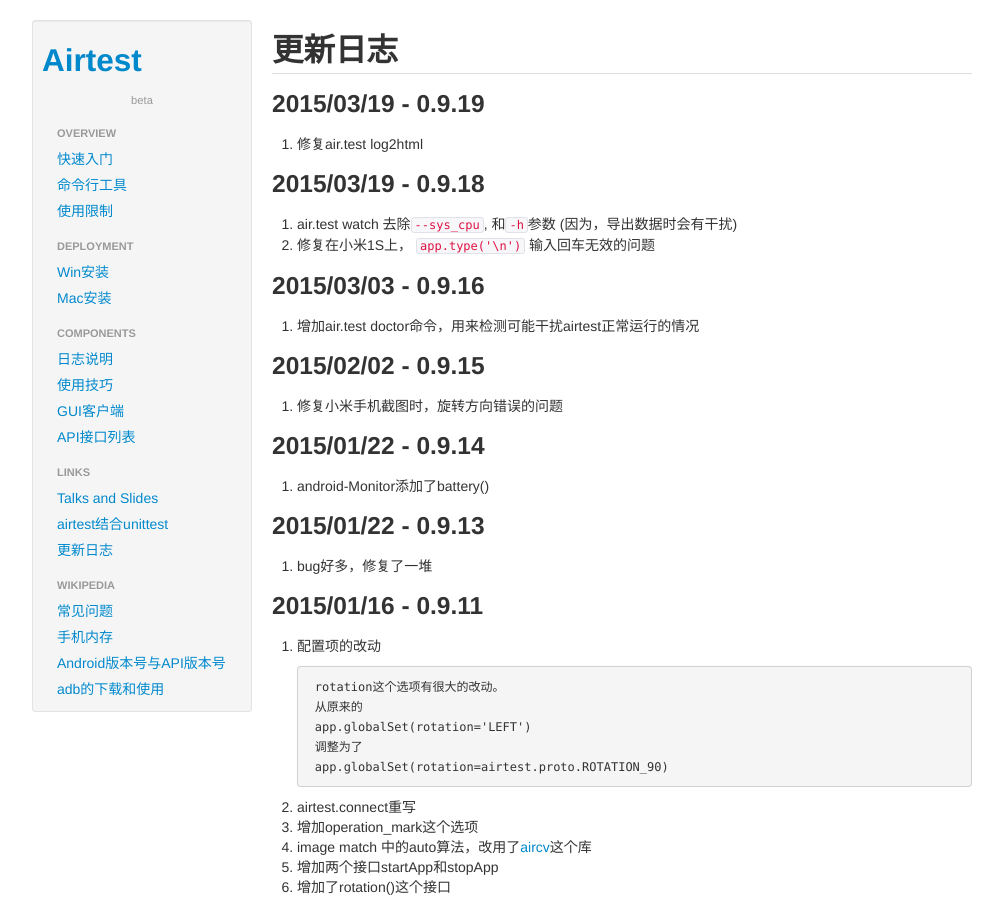
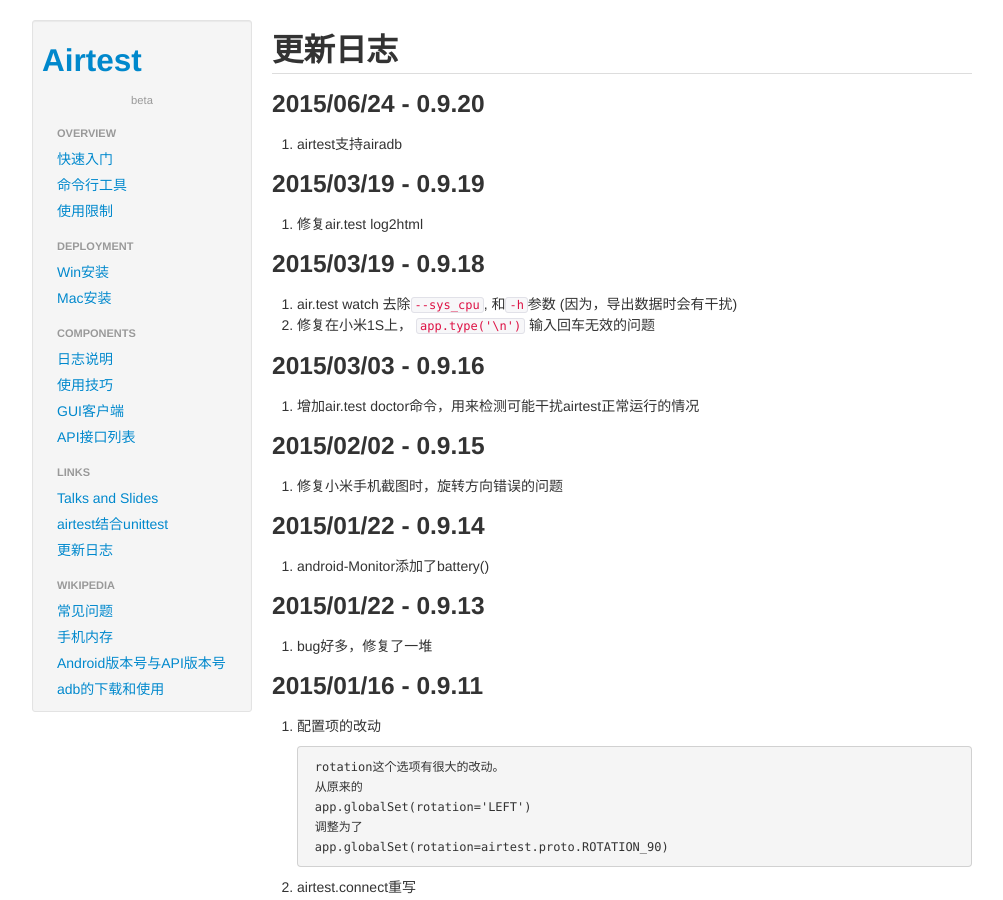
Before and after one commit to NetEase/airtest, a Jekyll site: the page built from _posts/2014-10-31-links-changelog.md, in a window 1280 px wide and 900 px high. Shown: the whole window, without its empty margins (138-1141 px from the left). Built offline with Jekyll 4.4.1, drawn with Linux system fonts in a browser that asks for light colours; comment, search, counter and statistics services are not loaded.

Commit message:
add changelog

```diff
--- a/_posts/2014-10-31-links-changelog.md
+++ b/_posts/2014-10-31-links-changelog.md
@@ -4,6 +4,9 @@
 category: links
 permalink: /changelog.html
 ---
+### 2015/06/24 - 0.9.20
+1. airtest支持airadb
+
 ### 2015/03/19 - 0.9.19
 1. 修复air.test log2html
 
```
